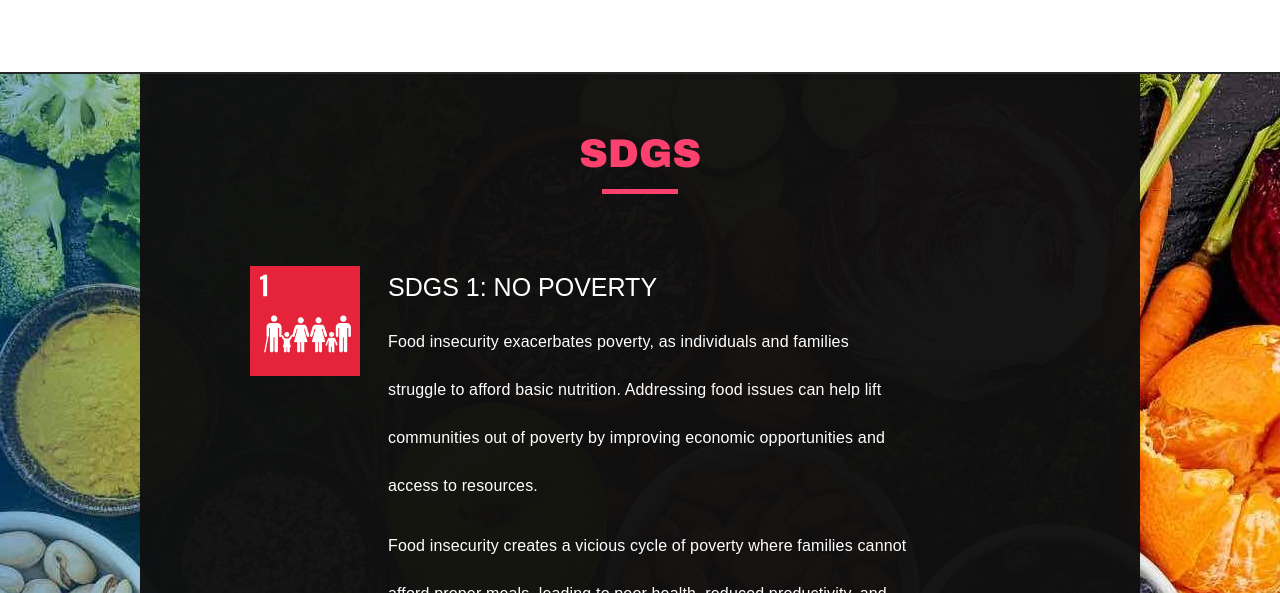
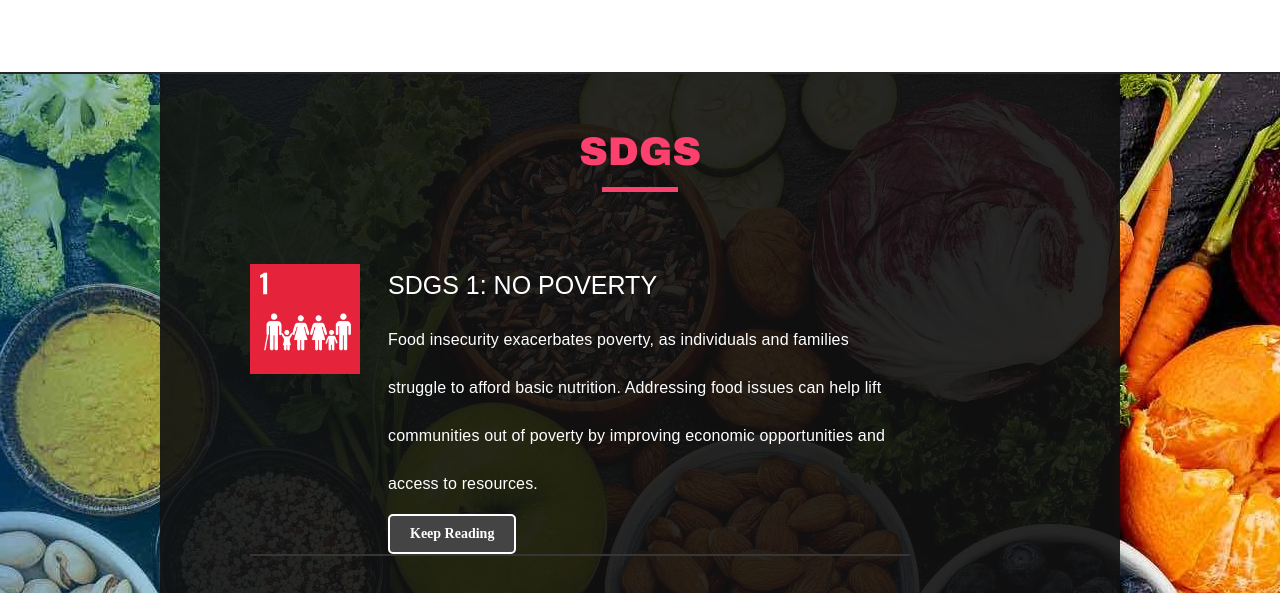
Before and after one commit to kaiyin1205/ecoplate.github.io, a plain HTML site: page sdgs.html in a window 1280 px wide. Shown: the part 155-748 px from the top of the page. Drawn offline with Linux system fonts and the light colour scheme; a script that the page names is missing.

Commit message:
Update sdgs.html

```diff
--- a/sdgs.html
+++ b/sdgs.html
@@ -8,33 +8,12 @@
 	<link rel="stylesheet" type="text/css" href="css/mobile.css">
 	<script src="js/mobile.js" type="text/javascript"></script>
 	<style>
-		#body {
-			position: relative;
+		.hidden-content {
+			display: none;
 		}
-
-		#background-image {
-			position: absolute;
-			top: 0;
-			left: 0;
-			width: 100%;
-			height: 100%;
-			background: url('images/second-image.jpg') no-repeat center center;
-			background-size: cover;
-			z-index: -1; /* 確保圖片在內容後面 */
+		.more-content {
+			margin-top: 10px;
 		}
-
-		#body > div {
-			position: relative;
-			z-index: 1; /* 確保文字內容在圖片之上 */
-			padding: 20px;
-			background-color: rgba(0, 0, 0, 0.7); /* 半透明黑色背景提升文字對比度 */
-			color: white;
-		}
-
-		h1, h2, p {
-			color: white;
-		}
-
 		.read-more-btn {
 			display: inline-block;
 			padding: 10px 20px;
@@ -49,7 +28,6 @@
 			cursor: pointer;
 			transition: background-color 0.3s ease, color 0.3s ease;
 		}
-
 		.read-more-btn:hover {
 			background-color: #fff;
 			color: #444;
@@ -84,7 +62,6 @@
 			</div>
 		</div>
 		<div id="body">
-			<div id="background-image"></div> <!-- 背景圖片區域 -->
 			<div>
 				<h1>SDGs</h1>
 				<ul>
```
